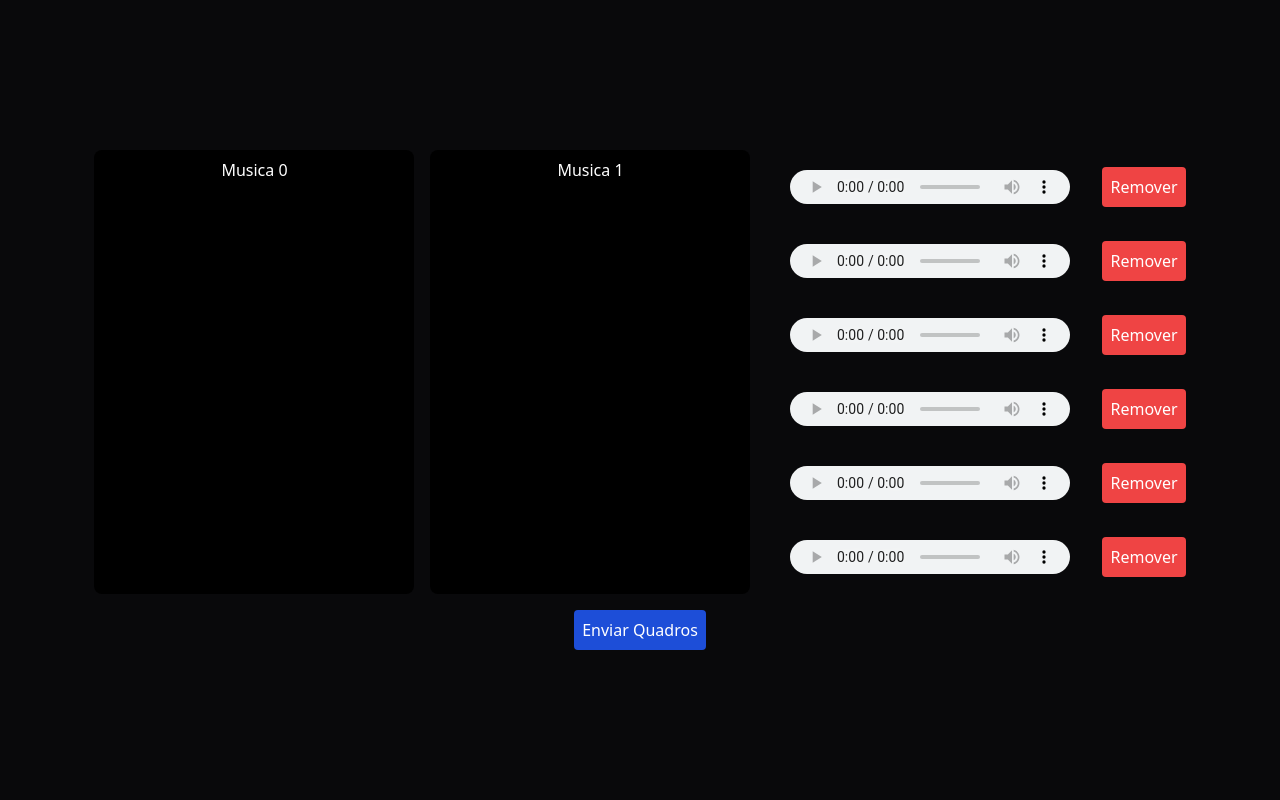
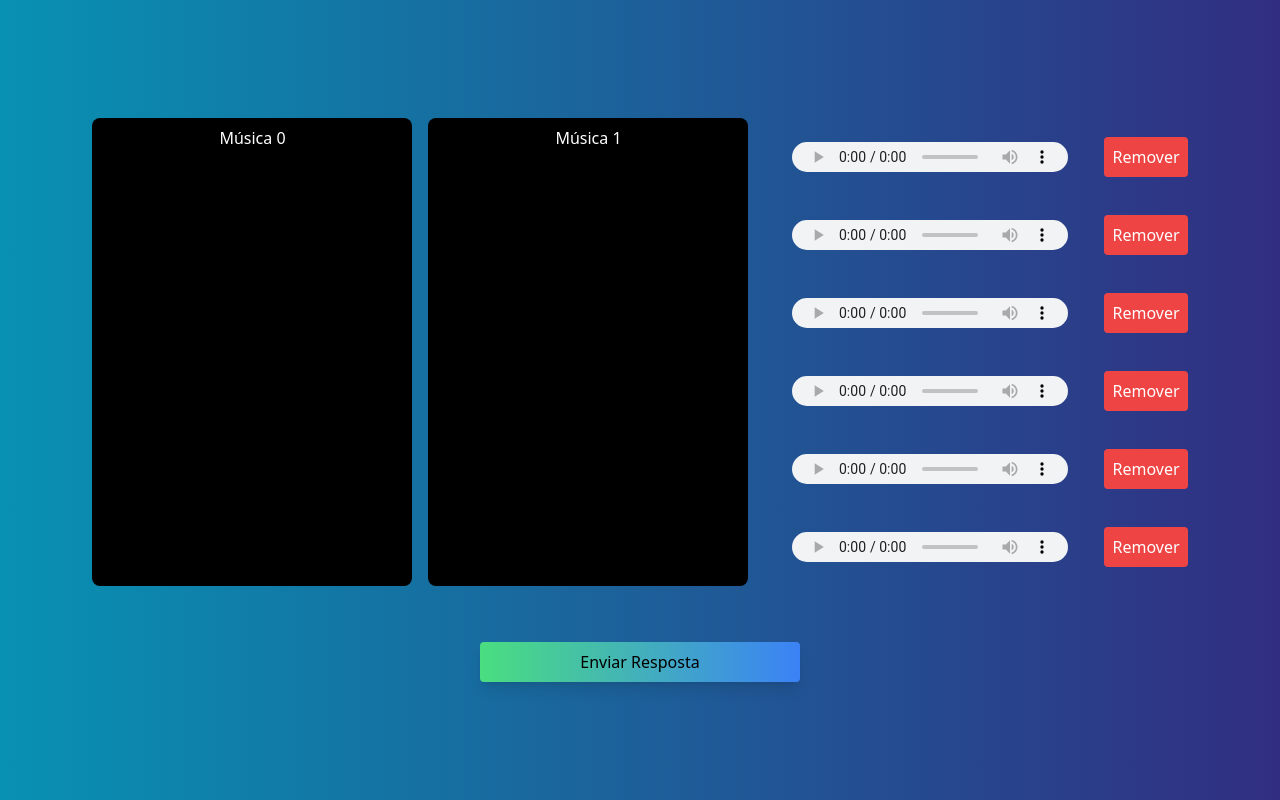
Before and after one commit to wesleyvieira1/HACKATHON-TAIL, a Next.js app in the folder hackathon-tail/: page / in a window 1280 px wide. Built offline with nearby package versions, Linux system fonts and the light colour scheme.

Commit message:
deixando mais bonito

```diff
--- a/hackathon-tail/src/app/components/Puzzle2.tsx
+++ b/hackathon-tail/src/app/components/Puzzle2.tsx
@@ -31,7 +31,7 @@ const DraggableItem: React.FC<DraggableItemProps> = ({ item, onRemove }) => {
 
   return (
     <div className='flex items-center'>
-      <audio controls ref={drag} style={{padding: '10px', margin: '10px', cursor: 'move' }}>
+      <audio controls ref={drag} className='p-3 m-3'>
         <source src={item.audioSrc} type="audio/mp3" />
       </audio>
       <button onClick={onRemove} className='bg-red-500 h-10 text-white rounded p-2 ml-3'>Remover</button>
@@ -48,7 +48,7 @@ const Frame: React.FC<FrameProps> = ({ frameId, items, onDrop, onRemove }) => {
   return (
     <div className='flex justify-center'>
         <div className='bg-black w-80 rounded-lg p-2' ref={drop}>
-            <p className='text-white'>Musica  {frameId}</p>
+            <p className='text-white'>Música  {frameId}</p>
                 {items.map((item) => (
                      <DraggableItem key={item.id} item={item} onRemove={() => onRemove(item)} />
                 ))}
@@ -129,7 +129,7 @@ const DragAndDropContainer: React.FC = () => {
             ))}
             </div>
       </div>
-      <button onClick={handleEnviar} className='bg-blue-700 items-center text-white rounded p-2 text-center justify-center'>Enviar Quadros</button>
+      <button onClick={handleEnviar} className='shadow-lg bg-gradient-to-r from-green-400 to-blue-500 hover:from-blue-500 hover:to-green-500 ... items-center  rounded p-2 text-center justify-center w-80 mt-10 hover:shadow-lg'>Enviar Resposta</button>
       </div>
 
     </DndProvider>
--- a/hackathon-tail/src/app/layout.tsx
+++ b/hackathon-tail/src/app/layout.tsx
@@ -16,7 +16,7 @@ export default function RootLayout({
 }>) {
   return (
     <html lang="en">
-      <body className="bg-zinc-950">{children}</body>
+      <body className="bg-gradient-to-r from-cyan-600 to-indigo-900">{children}</body>
     </html>
   );
 }
```
